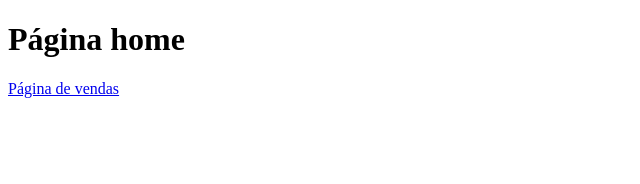
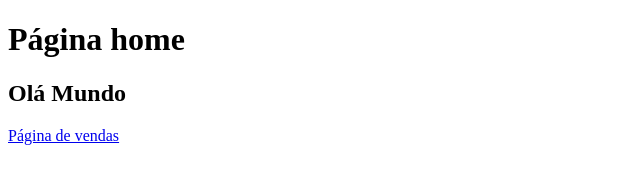
Before and after one commit to henriquepablo/aulaGitHub, a plain HTML site: page index.html in a window 1280 px wide. Shown: the whole page, without its empty margins (0-640 px from the left). Drawn offline with Linux system fonts and the light colour scheme.

Commit message:
título adicionado

```diff
--- a/index.html
+++ b/index.html
@@ -7,6 +7,7 @@
 </head>
 <body>
     <h1>Página home</h1>
+    <h2>Olá Mundo</h2>
     <a href="vendas.html">Página de vendas</a>
 </body>
 </html>
```
